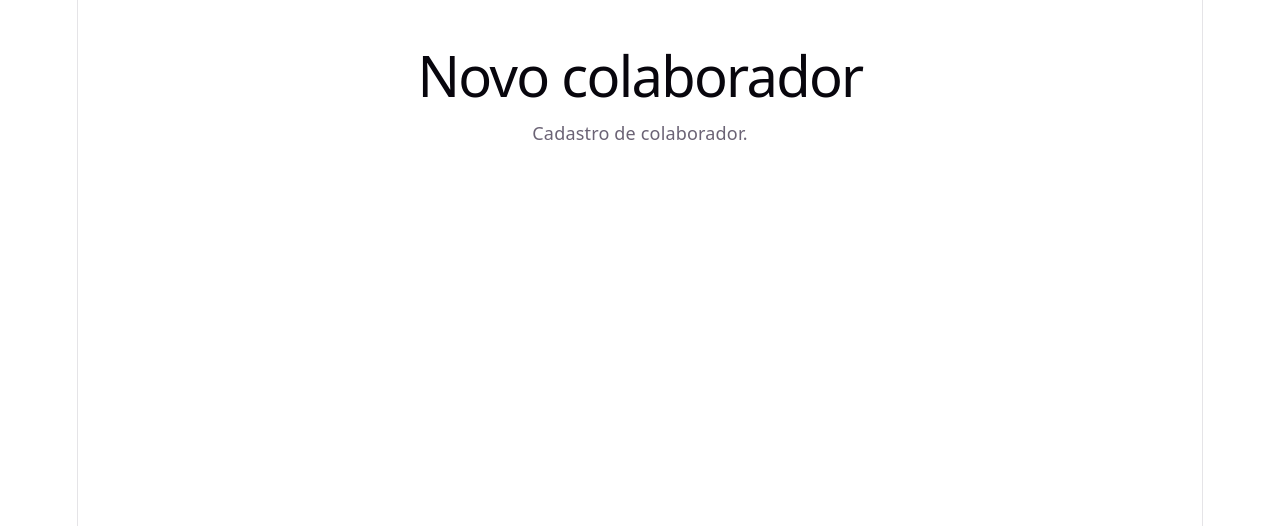
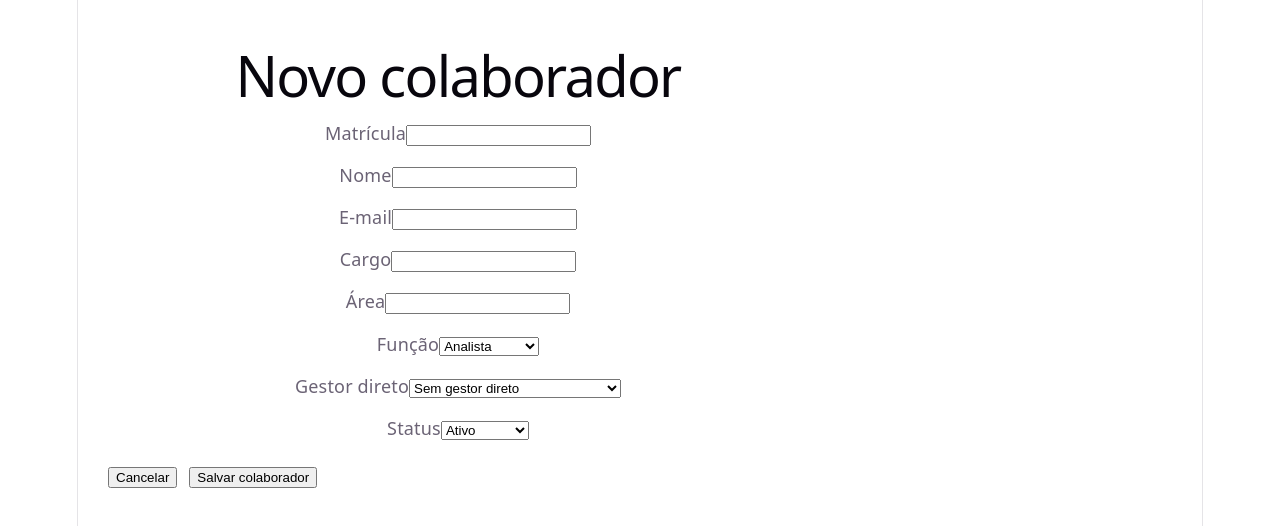
Before and after one commit to salinasjmilesbr/feedback-control-public, a React (Vite) app: page /colaboradores/novo in a window 1280 px wide. Shown: the top 526 px of the page. Built offline with nearby package versions, Linux system fonts and the light colour scheme.

Commit message:
Implementa hierarquia de colaboradores e gestores

```diff
--- a/src/components/ColaboradorCard.tsx
+++ b/src/components/ColaboradorCard.tsx
@@ -1,6 +1,6 @@
 import type { Colaborador } from "../types/Colaborador";
 import { Link } from "react-router-dom";
-import { evaluationTeam } from "../data/evaluationTeam";
+import { getColaboradorByMatricula } from "../services/colaboradorStorage";
 
 function formatarNome(nome: string) {
   return nome
@@ -19,11 +19,9 @@ interface Props {
 }
 
 function ColaboradorCard({ colaborador }: Props) {
-  const evaluationInfo = evaluationTeam.find(
-    (item) =>
-      String(item.matricula) ===
-      String(colaborador.matricula)
-  );
+  const gestorDireto = colaborador.gestorDiretoMatricula
+    ? getColaboradorByMatricula(colaborador.gestorDiretoMatricula)
+    : undefined;
 
   return (
     <div
@@ -66,23 +64,12 @@ function ColaboradorCard({ colaborador }: Props) {
             {colaborador.cargo}
           </p>
 
+          {gestorDireto && (
             <p>
-  <strong>Coordenador Direto:</strong>{" "}
-  {evaluationInfo?.coordenadorDireto
-    ? formatarNome(
-        evaluationInfo.coordenadorDireto
-      )
-    : "-"}
+              <strong>Gestor direto:</strong>{" "}
+              {formatarNome(gestorDireto.nome)}
             </p>
-
-<p>
-  <strong>Gerente:</strong>{" "}
-  {evaluationInfo?.gerente
-    ? formatarNome(
-        evaluationInfo.gerente
-      )
-    : "-"}
-</p>
+          )}
         </div>
 
         <div
--- a/src/pages/NovoColaboradorPage.tsx
+++ b/src/pages/NovoColaboradorPage.tsx
@@ -1,8 +1,206 @@
+import { useState } from "react";
+import { useNavigate } from "react-router-dom";
+import type {
+  Colaborador,
+  FuncaoColaborador,
+  StatusColaborador,
+} from "../types/Colaborador";
+import {
+  getColaboradores,
+  saveColaborador,
+} from "../services/colaboradorStorage";
+
 function NovoColaboradorPage() {
+  const navigate = useNavigate();
+  const colaboradoresExistentes = getColaboradores();
+
+  const [matricula, setMatricula] = useState("");
+  const [nome, setNome] = useState("");
+  const [email, setEmail] = useState("");
+  const [cargo, setCargo] = useState("");
+  const [area, setArea] = useState("");
+  const [funcao, setFuncao] = useState<FuncaoColaborador>("ANALISTA");
+  const [gestorDiretoMatricula, setGestorDiretoMatricula] = useState("");
+  const [status, setStatus] = useState<StatusColaborador>("ATIVO");
+  const [erro, setErro] = useState("");
+
+  const gestoresDisponiveis = colaboradoresExistentes
+    .filter(
+      (colaborador) =>
+        colaborador.status === "ATIVO" &&
+        (colaborador.funcao === "GERENTE" ||
+          colaborador.funcao === "COORDENADOR")
+    )
+    .sort((a, b) => a.nome.localeCompare(b.nome, "pt-BR"));
+
+  function handleSalvar() {
+    setErro("");
+
+    if (
+      !matricula.trim() ||
+      !nome.trim() ||
+      !email.trim() ||
+      !cargo.trim() ||
+      !area.trim()
+    ) {
+      setErro("Preencha todos os campos obrigatórios.");
+      return;
+    }
+
+    const novaMatricula = Number(matricula);
+
+    if (!Number.isInteger(novaMatricula) || novaMatricula <= 0) {
+      setErro("Informe uma matrícula válida.");
+      return;
+    }
+
+    const gestorDireto = gestorDiretoMatricula
+      ? colaboradoresExistentes.find(
+          (colaborador) =>
+            colaborador.matricula === Number(gestorDiretoMatricula)
+        )
+      : undefined;
+
+    const novoColaborador: Colaborador = {
+      matricula: novaMatricula,
+      nome: nome.trim(),
+      email: email.trim(),
+      cargo: cargo.trim(),
+      area: area.trim(),
+      funcao,
+      gestorDiretoMatricula: gestorDireto?.matricula,
+      respondePara: gestorDireto?.nome ?? "",
+      status,
+    };
+
+    try {
+      saveColaborador(novoColaborador);
+      navigate("/");
+    } catch (error) {
+      setErro(
+        error instanceof Error
+          ? error.message
+          : "Não foi possível salvar o colaborador."
+      );
+    }
+  }
+
   return (
-    <div style={{ padding: "30px" }}>
+    <div style={{ padding: "30px", maxWidth: "700px" }}>
       <h1>Novo colaborador</h1>
-      <p>Cadastro de colaborador.</p>
+
+      <div style={{ display: "grid", gap: "16px" }}>
+        <label>
+          Matrícula
+          <input
+            type="number"
+            value={matricula}
+            onChange={(e) => setMatricula(e.target.value)}
+          />
+        </label>
+
+        <label>
+          Nome
+          <input
+            type="text"
+            value={nome}
+            onChange={(e) => setNome(e.target.value)}
+          />
+        </label>
+
+        <label>
+          E-mail
+          <input
+            type="email"
+            value={email}
+            onChange={(e) => setEmail(e.target.value)}
+          />
+        </label>
+
+        <label>
+          Cargo
+          <input
+            type="text"
+            value={cargo}
+            onChange={(e) => setCargo(e.target.value)}
+          />
+        </label>
+
+        <label>
+          Área
+          <input
+            type="text"
+            value={area}
+            onChange={(e) => setArea(e.target.value)}
+          />
+        </label>
+
+        <label>
+          Função
+          <select
+            value={funcao}
+            onChange={(e) =>
+              setFuncao(e.target.value as FuncaoColaborador)
+            }
+          >
+            <option value="ANALISTA">Analista</option>
+            <option value="COORDENADOR">Coordenador</option>
+            <option value="GERENTE">Gerente</option>
+          </select>
+        </label>
+
+        <label>
+          Gestor direto
+          <select
+            value={gestorDiretoMatricula}
+            onChange={(e) => setGestorDiretoMatricula(e.target.value)}
+          >
+            <option value="">Sem gestor direto</option>
+            {gestoresDisponiveis.map((gestor) => (
+              <option
+                key={gestor.matricula}
+                value={gestor.matricula}
+              >
+                {gestor.nome}
+              </option>
+            ))}
+          </select>
+        </label>
+
+        <label>
+          Status
+          <select
+            value={status}
+            onChange={(e) =>
+              setStatus(e.target.value as StatusColaborador)
+            }
+          >
+            <option value="ATIVO">Ativo</option>
+            <option value="LICENCA">Em licença</option>
+            <option value="DESLIGADO">Desligado</option>
+          </select>
+        </label>
+
+        {erro && (
+          <p style={{ margin: 0, color: "#b00020" }}>{erro}</p>
+        )}
+
+        <div style={{ display: "flex", gap: "12px", marginTop: "10px" }}>
+          <button
+            type="button"
+            onClick={() => navigate("/")}
+          >
+            Cancelar
+          </button>
+
+          <button
+            type="button"
+            onClick={handleSalvar}
+          >
+            Salvar colaborador
+          </button>
+        </div>
+      </div>
     </div>
   );
 }
--- /dev/null
+++ b/src/services/colaboradorStorage.ts
@@ -0,0 +1,157 @@
+import type {
+  Colaborador,
+  FuncaoColaborador,
+} from "../types/Colaborador";
+import { colaboradores as colaboradoresIniciais } from "../data/colaboradores";
+
+const STORAGE_KEY = "feedback-control-colaboradores";
+
+const gestoresIniciais: Colaborador[] = [
+  {
+    matricula: 900001,
+    status: "ATIVO",
+    nome: "RICARDO MENEZES BARROS",
+    email: "ricardo.barros@example.com",
+    cargo: "Gerente",
+    area: "Gerência de Operações Digitais",
+    funcao: "GERENTE",
+    respondePara: "",
+  },
+  {
+    matricula: 900002,
+    status: "ATIVO",
+    nome: "MARCOS ALMEIDA COSTA",
+    email: "marcos.costa@example.com",
+    cargo: "Coordenador",
+    area: "Coordenação de Operações Digitais",
+    funcao: "COORDENADOR",
+    gestorDiretoMatricula: 900001,
+    respondePara: "RICARDO MENEZES BARROS",
+    gerente: "RICARDO MENEZES BARROS",
+  },
+  {
+    matricula: 900003,
+    status: "ATIVO",
+    nome: "PAULA RIBEIRO SANTOS",
+    email: "paula.santos@example.com",
+    cargo: "Coordenador",
+    area: "Coordenação de Criação e Conteúdo",
+    funcao: "COORDENADOR",
+    gestorDiretoMatricula: 900001,
+    respondePara: "RICARDO MENEZES BARROS",
+    gerente: "RICARDO MENEZES BARROS",
+  },
+  {
+    matricula: 900004,
+    status: "ATIVO",
+    nome: "RENATO FONSECA LIMA",
+    email: "renato.lima@example.com",
+    cargo: "Coordenador",
+    area: "Coordenação de Tecnologia e Autoração",
+    funcao: "COORDENADOR",
+    gestorDiretoMatricula: 900001,
+    respondePara: "RICARDO MENEZES BARROS",
+    gerente: "RICARDO MENEZES BARROS",
+  },
+];
+
+const gestorMatriculaPorNome: Record<string, number> = {
+  "RICARDO MENEZES BARROS": 900001,
+  "MARCOS ALMEIDA COSTA": 900002,
+  "PAULA RIBEIRO SANTOS": 900003,
+  "RENATO FONSECA LIMA": 900004,
+};
+
+function normalizarNome(nome?: string): string {
+  return (nome ?? "").trim().toUpperCase();
+}
+
+function migrarColaborador(colaborador: Colaborador): Colaborador {
+  const gestorDiretoMatricula =
+    colaborador.gestorDiretoMatricula ??
+    gestorMatriculaPorNome[normalizarNome(colaborador.respondePara)];
+
+  const funcao: FuncaoColaborador =
+    colaborador.funcao ?? "ANALISTA";
+
+  return {
+    ...colaborador,
+    funcao,
+    gestorDiretoMatricula,
+  };
+}
+
+function garantirGestores(
+  colaboradores: Colaborador[]
+): Colaborador[] {
+  const matriculasExistentes = new Set(
+    colaboradores.map((colaborador) => colaborador.matricula)
+  );
+
+  const gestoresFaltantes = gestoresIniciais.filter(
+    (gestor) => !matriculasExistentes.has(gestor.matricula)
+  );
+
+  return [...colaboradores, ...gestoresFaltantes];
+}
+
+export function getColaboradores(): Colaborador[] {
+  const data = localStorage.getItem(STORAGE_KEY);
+
+  const base: Colaborador[] = data
+    ? (JSON.parse(data) as Colaborador[])
+    : colaboradoresIniciais;
+
+  const comGestores = garantirGestores(base);
+
+  const migrados = comGestores.map(migrarColaborador);
+
+  localStorage.setItem(
+    STORAGE_KEY,
+    JSON.stringify(migrados)
+  );
+
+  return migrados;
+}
+
+export function getColaboradorByMatricula(
+  matricula: number
+): Colaborador | undefined {
+  return getColaboradores().find(
+    (colaborador) => colaborador.matricula === matricula
+  );
+}
+
+export function saveColaborador(colaborador: Colaborador): void {
+  const colaboradores = getColaboradores();
+
+  if (
+    colaboradores.some(
+      (item) => item.matricula === colaborador.matricula
+    )
+  ) {
+    throw new Error("Já existe um colaborador com esta matrícula.");
+  }
+
+  localStorage.setItem(
+    STORAGE_KEY,
+    JSON.stringify([...colaboradores, colaborador])
+  );
+}
+
+export function updateColaborador(
+  updatedColaborador: Colaborador
+): void {
+  const colaboradores = getColaboradores();
+
+  localStorage.setItem(
+    STORAGE_KEY,
+    JSON.stringify(
+      colaboradores.map((colaborador) =>
+        colaborador.matricula === updatedColaborador.matricula
+          ? updatedColaborador
+          : colaborador
+      )
+    )
+  );
+}
```
Also changed, not shown: src/pages/ColaboradoresPage.tsx (+31 -23 lines), src/types/Colaborador.ts (+11 -0 lines). Lines whose indentation alone changed are shown as unchanged.
